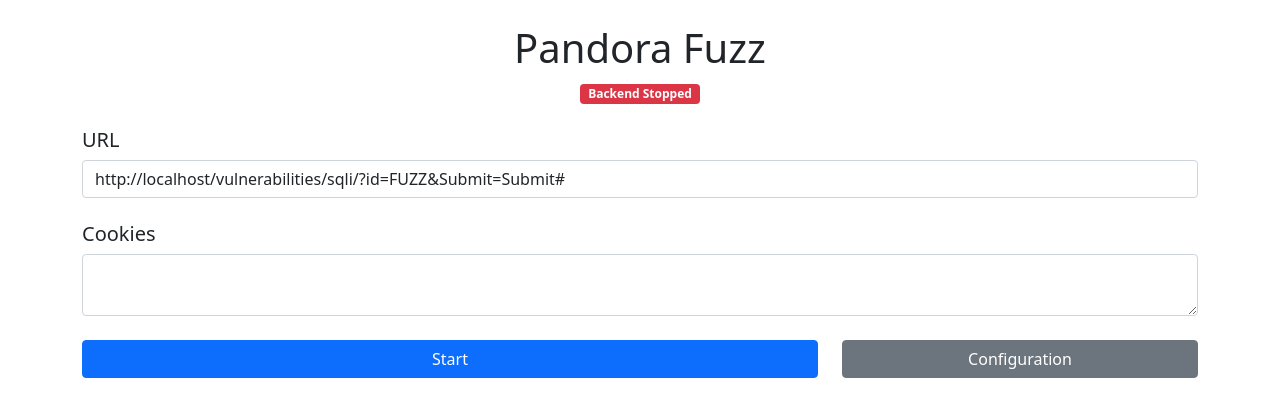
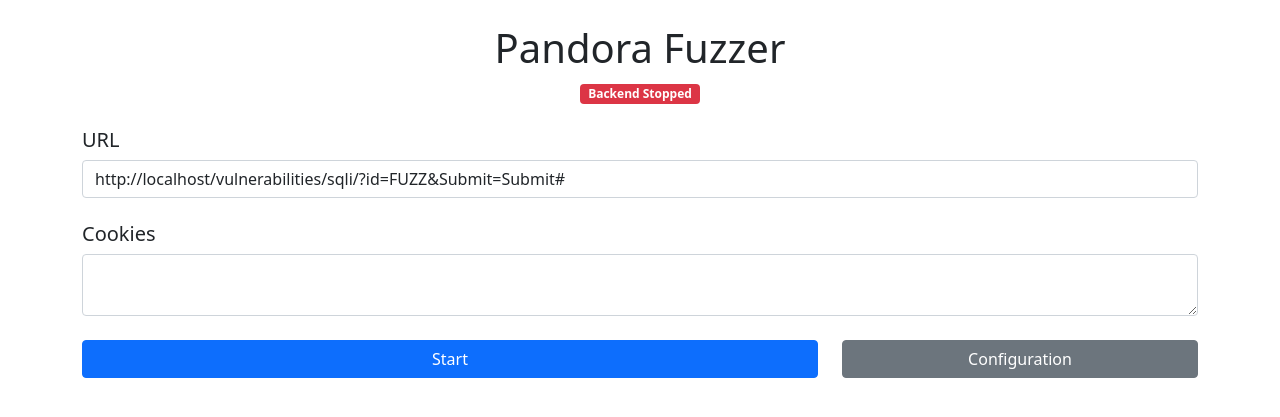
Before and after one commit to bhrdn/pandora, a Flask app: page / in a window 1280 px wide. Shown: the top 417 px of the page. Run offline with Flask 2, Linux system fonts and the light colour scheme; some libraries are stand-ins or nearby versions.

Commit message:
fix: replace apps name

```diff
--- a/project/templates/index.html
+++ b/project/templates/index.html
@@ -22,7 +22,7 @@
 		<div class="container mt-4">
 			<div class="row">
 				<div class="col text-center">
-					<h1>Pandora Fuzz</h1>
+					<h1>Pandora Fuzzer</h1>
 					<span class="badge bg-danger backend-status">Backend Stopped</span>
 				</div>
 			</div>
@@ -56,6 +56,7 @@
 		integrity="sha384-MrcW6ZMFYlzcLA8Nl+NtUVF0sA7MsXsP1UyJoMp4YLEuNSfAP+JcXn/tWtIaxVXM"
 		crossorigin="anonymous"
 	></script>
+	<script src="https://cdn.jsdelivr.net/npm/clipboard@2.0.8/dist/clipboard.min.js"></script>
 	<script
 		type="text/javascript"
 		src="{{ url_for('static', filename='js/script.js') }}"
--- a/project/templates/partials/fuzzer.html
+++ b/project/templates/partials/fuzzer.html
@@ -13,6 +13,6 @@
 <div class="row mt-4">
 	<h5>Cookies</h5>
 	<div class="col">
-		<textarea class="form-control"></textarea>
+		<textarea class="form-control cookies"></textarea>
 	</div>
 </div>
```
